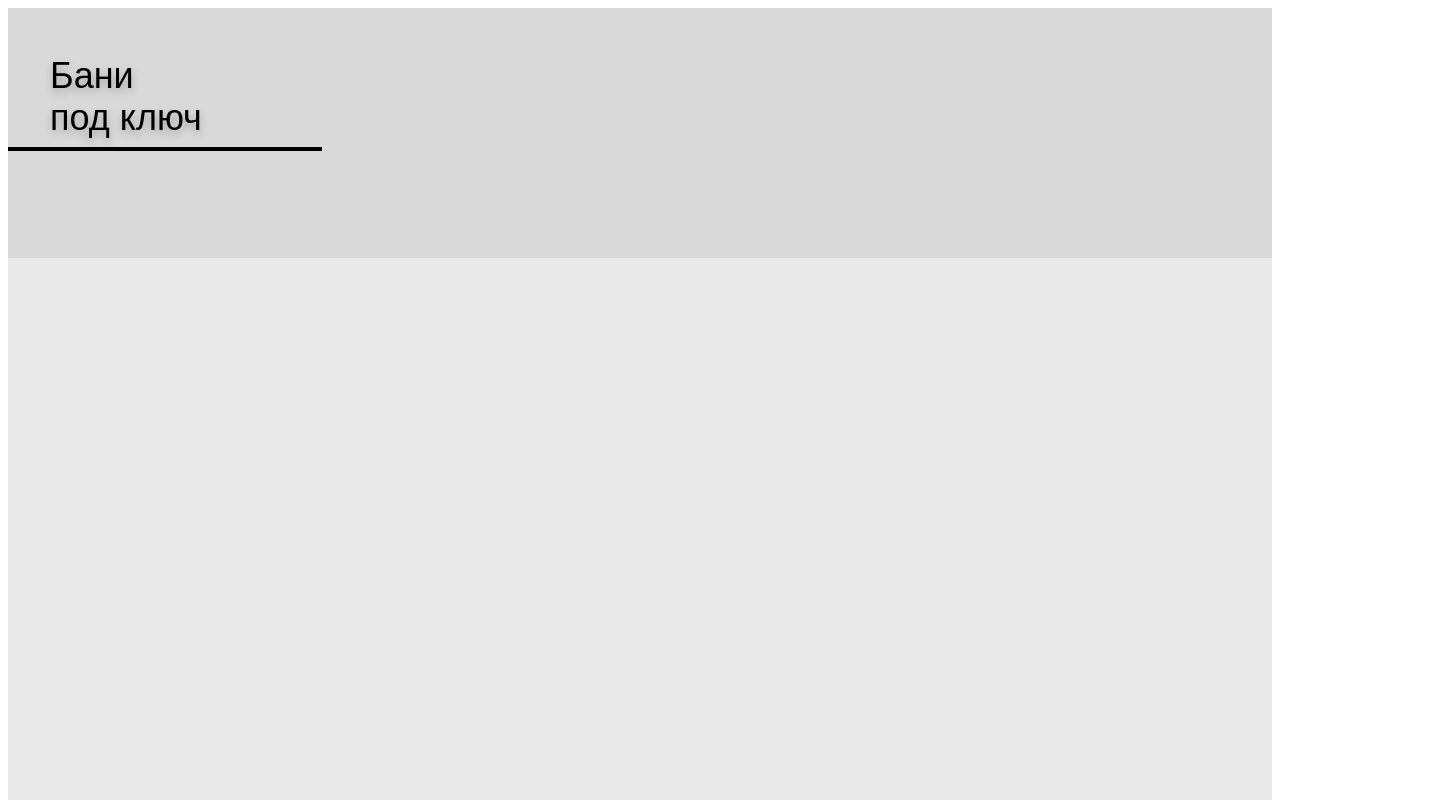
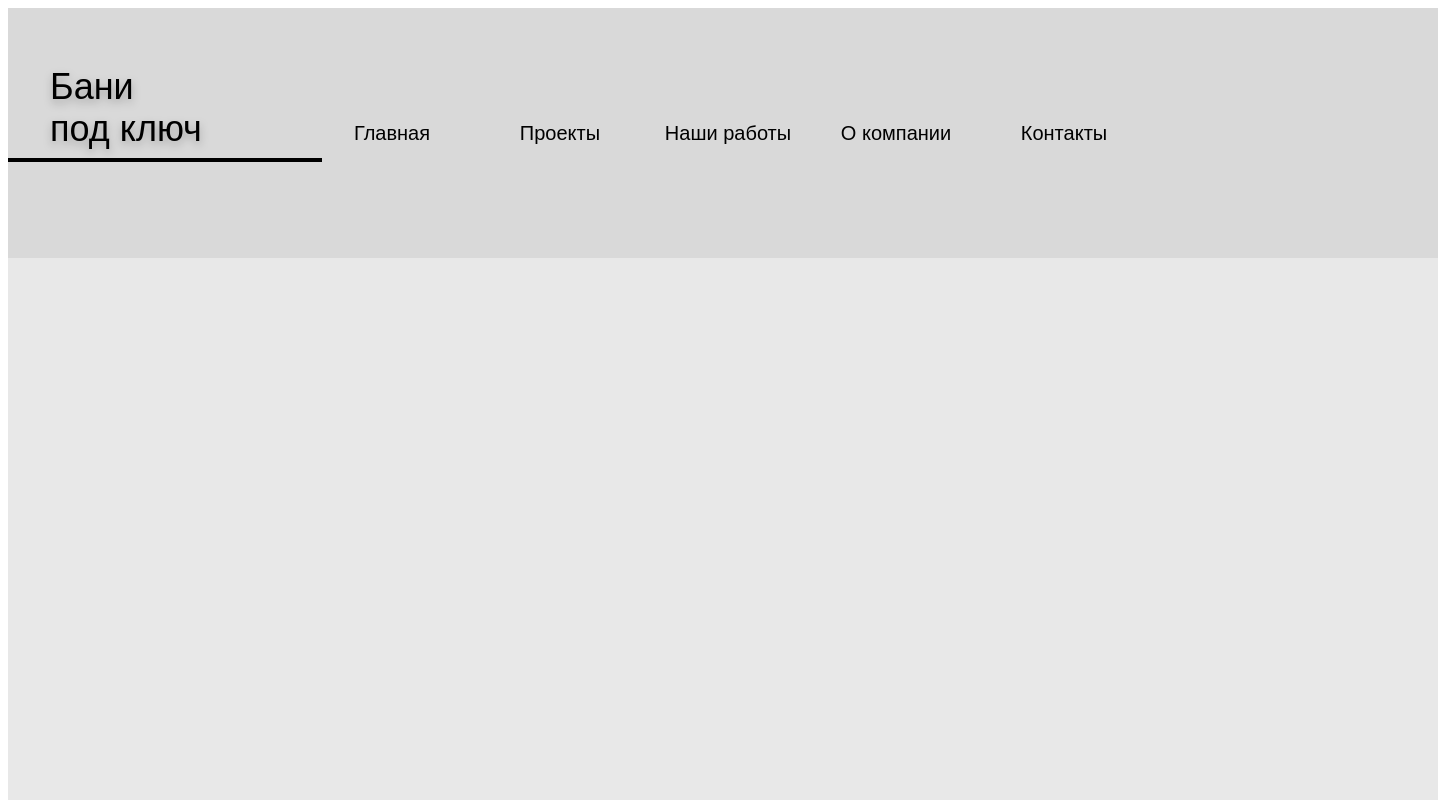
Before and after one commit to alexander-ponkratov/landing-baths, a plain HTML site: page index.html in a window 1280 px wide. Shown: the top 800 px of the page, 1438 px wide, since content can reach past the window. Drawn offline with Linux system fonts and the light colour scheme.

Commit message:
add menu

```diff
--- a/css/styles.css
+++ b/css/styles.css
@@ -1,7 +1,5 @@
 .container-1 {
     display: grid;
-    grid-template-columns: auto;
-    grid-template-rows: 1fr;
 }
 header {
     background: #D9D9D9;
@@ -13,19 +11,14 @@ header {
 .header-left-1 {
 }
 .header-frame-2 {
-    position: relative;
     display: grid;
     grid-template-rows: 1fr 1fr;
     justify-items: center;
     width: 310px;
     height: 92px;
-    left: 0%;
-    right: 83.85%;
-    top: 18.67%;
-    bottom: 40.44%;
+	padding: 18.67% 0px 0px 0px;
 }
 .header-div-1 {
-    position: relative;
     font-family: sans-serif;
     font-size: 36px;
     width: 230px;
@@ -37,9 +30,19 @@ header {
     height: 0px;
     border: 2px solid #000000;
 }
-.header-menu-1 {
+.header-frame-1 {
     display: grid;
-
+	padding: 10px;
+	gap: 40px;
+	grid-template-columns: repeat(5, 1fr);
+	align-items: center;
+	padding-right: 1.1%;
+}
+.header-menu-item {
+	font-family: sans-serif;
+	font-size: 20px;
+	width: 128px;
+	text-align: center;
 }
 .block-1 {
     background: #E8E8E8;
--- a/index.html
+++ b/index.html
@@ -25,8 +25,12 @@
             </div>
           </div>
 
-          <div class="header-menu-1">
-
+          <div class="header-frame-1">
+			<div class="header-menu-item">Главная</div>
+			<div class="header-menu-item">Проекты</div>
+			<div class="header-menu-item">Наши работы</div>
+			<div class="header-menu-item">О компании</div>
+			<div class="header-menu-item">Контакты</div>
           </div>
 
         </header>
```
